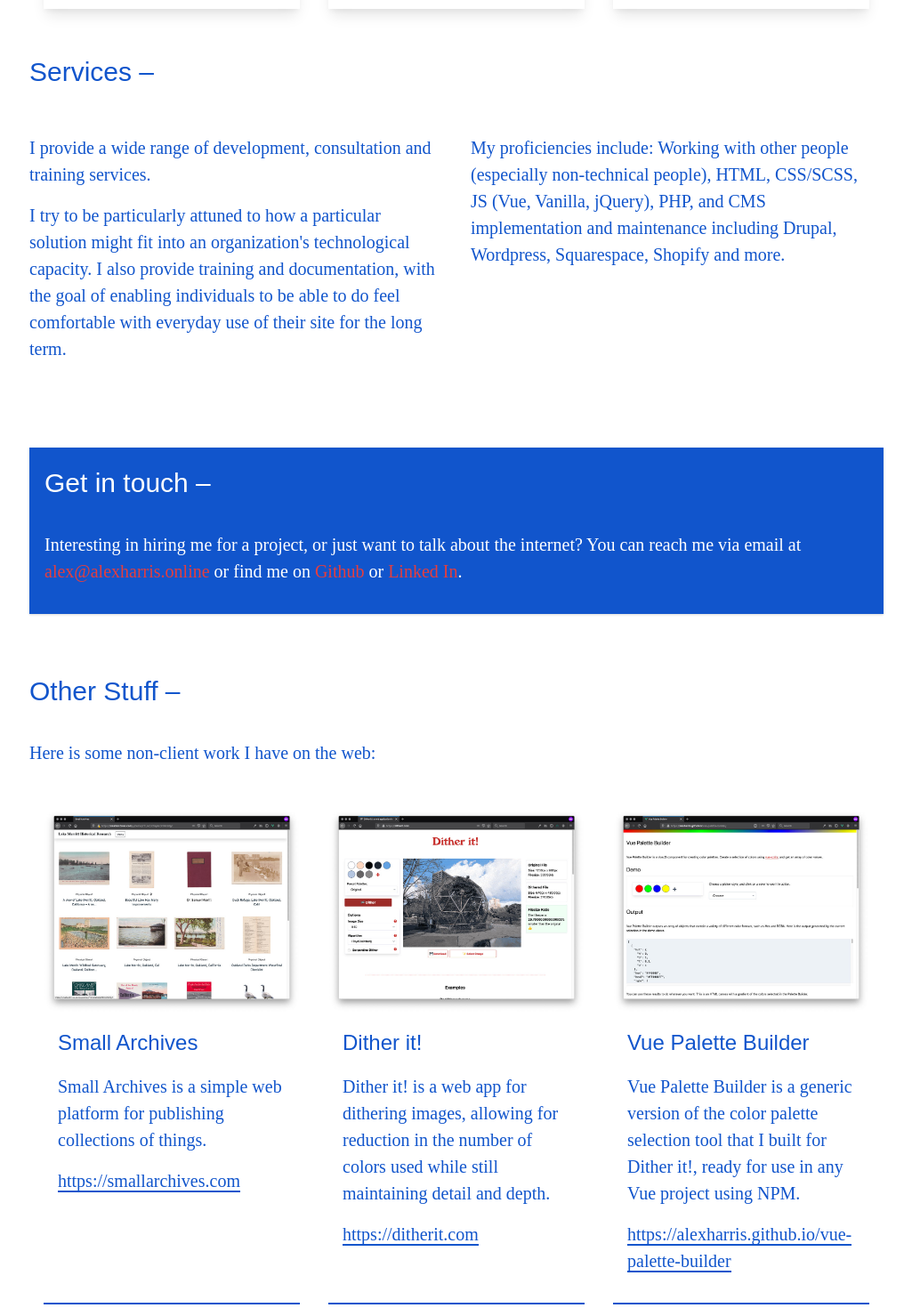
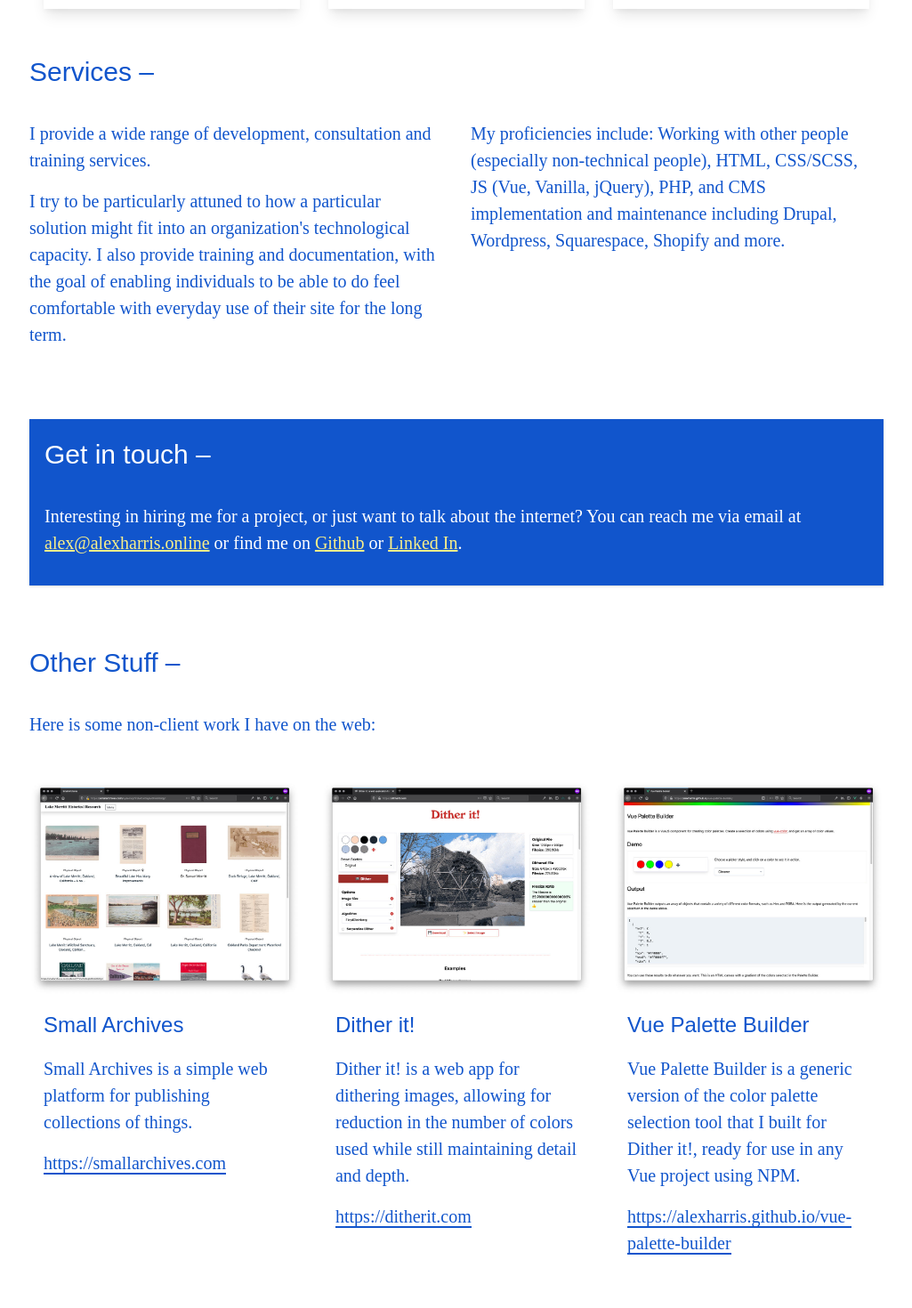
Before and after one commit to alexharris/ah-online, a Vue app: page / in a window 1280 px wide. Shown: the part 980-2450 px from the top of the page at 89% size, without its empty margins (127-1152 px from the left). Built offline with nearby package versions, Linux system fonts and the light colour scheme.

Commit message:
more tweaks

```diff
--- a/src/App.vue
+++ b/src/App.vue
@@ -48,7 +48,7 @@
       </div>
       <h2 class="w-full pb-8">Services –</h2>
       <div class="flex flex-col md:flex-row">
-        <div class="w-full md:w-1/2 pl-0 p-4">
+        <div class="w-full md:w-1/2 pl-0 px-4">
           <p>
             I provide a wide range of development, consultation and training
             services.
@@ -61,7 +61,7 @@
             the long term.
           </p>
         </div>
-        <div class="w-full md:w-1/2 p-4">
+        <div class="w-full md:w-1/2 pl-0 md:pl-4 px-4">
           <p>
             My proficiencies include: Working with other people (especially
             non-technical people), HTML, CSS/SCSS, JS (Vue, Vanilla, jQuery),
@@ -77,16 +77,20 @@
         <p>
           Interesting in hiring me for a project, or just want to talk about the
           internet? You can reach me via email at
-          <a class="text-red-600" href="mailto:alex@alexharris.online"
+          <a
+            class="text-yellow-300 underline"
+            href="mailto:alex@alexharris.online"
             >alex@alexharris.online</a
           >
           or find me on
-          <a class="text-red-600" href="https://github.com/alexharris"
+          <a
+            class="text-yellow-300 underline"
+            href="https://github.com/alexharris"
             >Github</a
           >
           or
           <a
-            class="text-red-600"
+            class="text-yellow-300 underline"
             href="https://www.linkedin.com/in/alex-harris-a7425b90/"
             >Linked In</a
           >.
@@ -94,8 +98,10 @@
       </div>
       <h2 class="w-full pb-8">Other Stuff –</h2>
       <p>Here is some non-client work I have on the web:</p>
-      <div class="flex flex-col md:flex-row">
-        <div class="w-full md:w-1/3 mx-4 my-8 border-b-2 border-ah-800">
+      <div class="flex flex-row flex-wrap">
+        <div
+          class="w-full sm:w-1/2 lg:w-1/3 pr-4 my-8"
+        >
           <a class="self-center" href="https://smallarchives.com">
             <img src="smallarchives-thumb.jpg" />
           </a>
@@ -110,7 +116,9 @@
             </p>
           </div>
         </div>
-        <div class="w-full md:w-1/3 mx-4 my-8 border-b-2 border-ah-800">
+        <div
+          class="w-full sm:w-1/2 lg:w-1/3 px-2 my-8"
+        >
           <a href="https://ditherit.com"> <img src="ditherit-thumb.jpg"/></a>
           <div class="p-4 flex flex-col justify-between">
             <h3>Dither it!</h3>
@@ -122,7 +130,9 @@
             <p><a href="https://ditherit.com">https://ditherit.com</a></p>
           </div>
         </div>
-        <div class="w-full md:w-1/3 mx-4 my-8 border-b-2 border-ah-800">
+        <div
+          class="w-full sm:w-1/2 lg:w-1/3 pl-4 my-8"
+        >
           <a href="https://alexharris.github.io/vue-palette-builder/">
             <img src="vue-palette-builder-thumb.jpg"
           /></a>
--- a/src/components/Obb.vue
+++ b/src/components/Obb.vue
@@ -15,7 +15,6 @@ Text        </p>
     </div>
     <img class="pb-8" src="obb/1.jpg" />
     <img class="pb-8" src="obb/2.jpg" />
-    <img class="pb-8" src="obb/3.jpg" />
   </Single>
 </template>
 
--- a/src/components/Single.vue
+++ b/src/components/Single.vue
@@ -3,7 +3,7 @@
     <div class="flex justify-center py-16 hero">
       <img :src="'./' + id + '-thumb.jpg'" />
     </div>
-    <div class="w-full lg:w-4/5 px-4 md:px-16 mx-auto mt-16 flex flex-col justify-center">
+    <div class="w-full lg:w-4/5 px-4 md:px-16 mx-auto mt-16 flex flex-col justify-center items-center">
       <slot></slot>
       <a class="bg-ah-800 border border-ah-800 text-white px-4 py-2 mt-8 inline-block hover:text-ah-800 hover:bg-white self-start" href="/">Home</a>
     </div>
```
